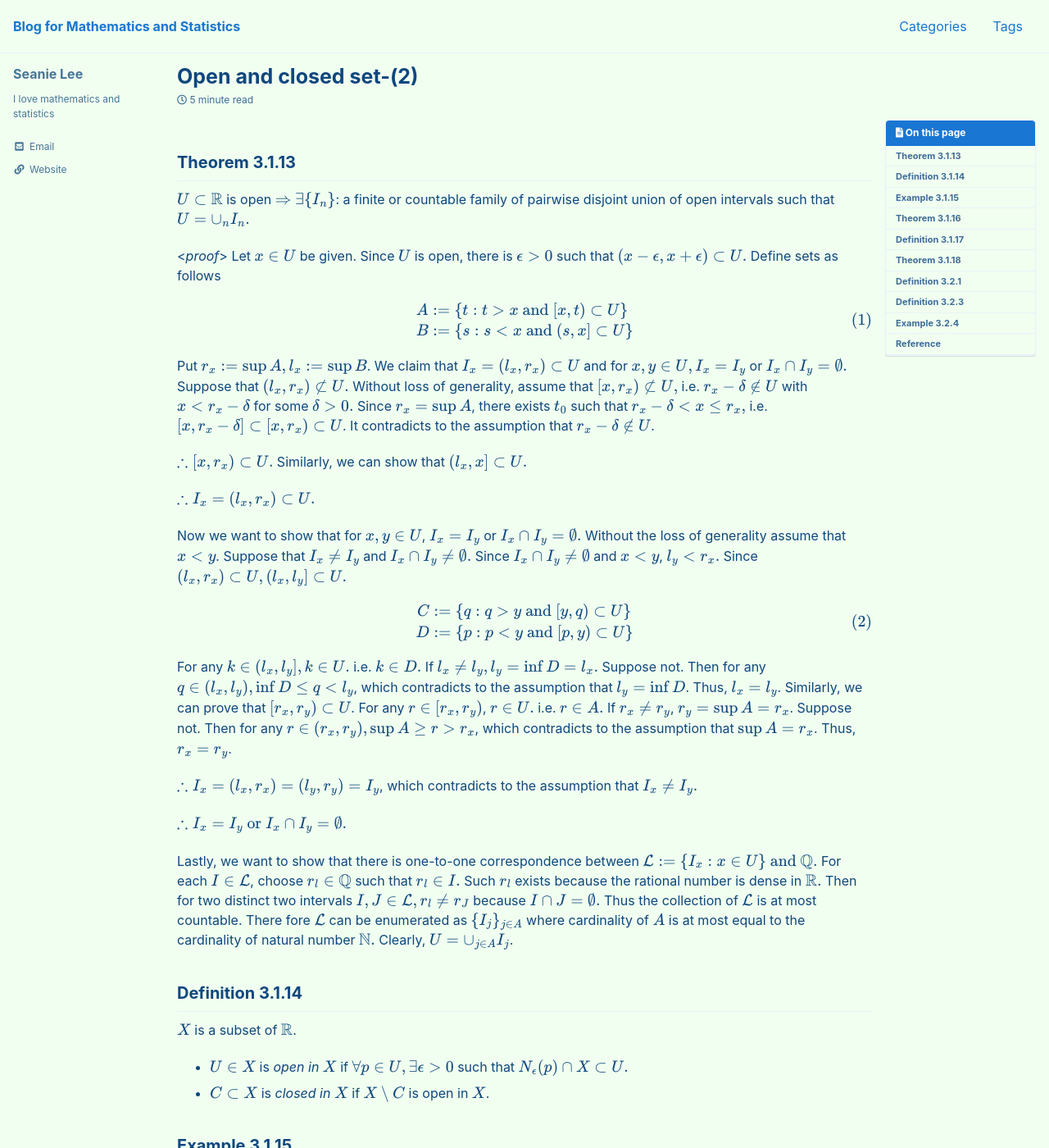
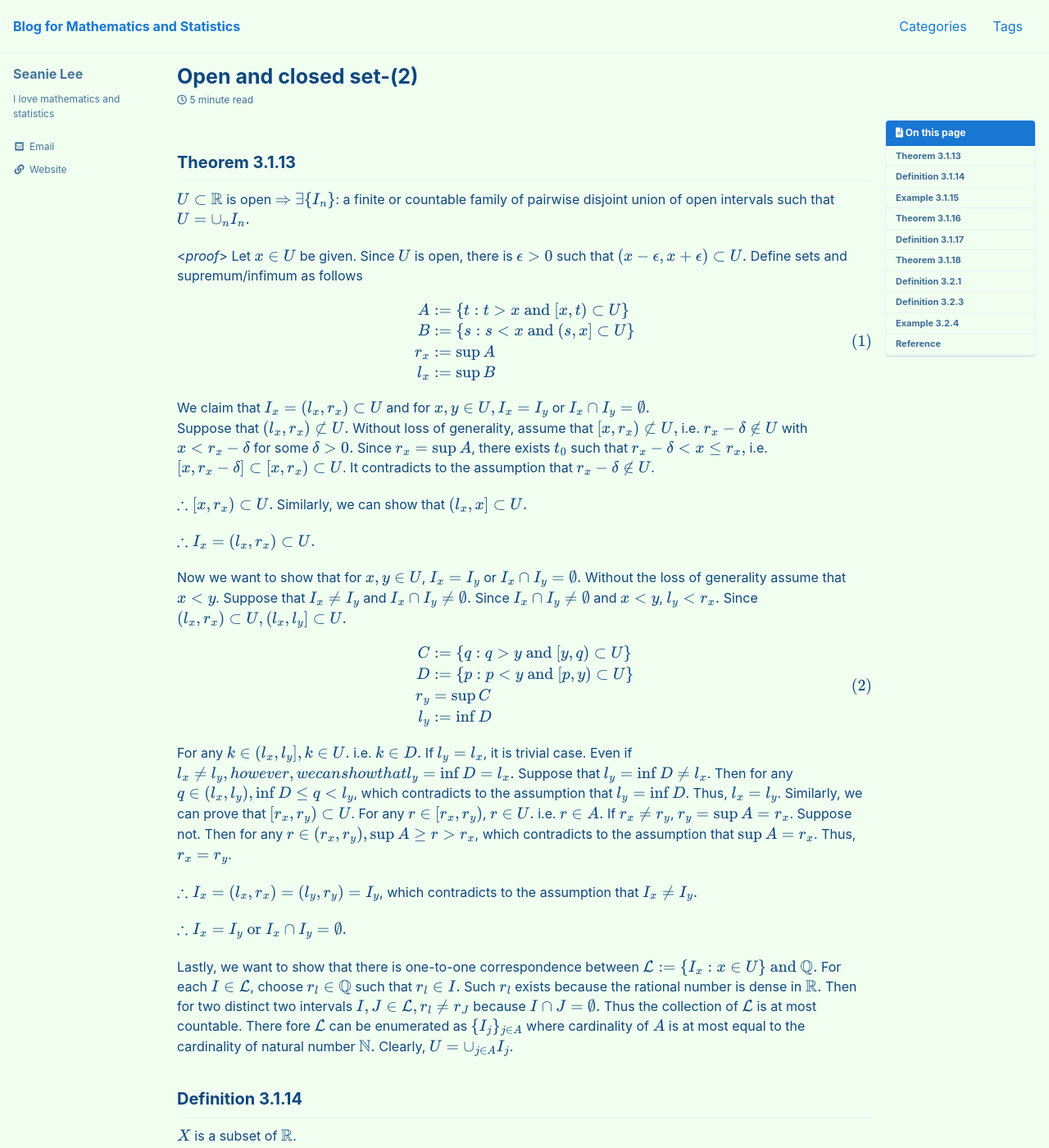
Before and after one commit to seanie12/blog, a Jekyll site: the page built from _posts/2021-01-17-open-close-2.md, in a window 1280 px wide and 1400 px high. Shown: the whole window at 82% size. Built offline with Jekyll 4.4.1, drawn with Linux system fonts in a browser that asks for light colours; cached includes are drawn as plain includes; formulas are drawn with MathJax 3.

Commit message:
Update 2021-01-17-open-close-2.md

```diff
--- a/_posts/2021-01-17-open-close-2.md
+++ b/_posts/2021-01-17-open-close-2.md
@@ -23,17 +23,19 @@ comments : true
 $U \subset \mathbb{R}$ is open $\Rightarrow$ $$\exists \{I_n\}$$: a finite or countable family of pairwise disjoint union of open intervals such that $U=\cup_n I_n.$
 
 <*proof*>
-Let $x \in U$ be given. Since $U$ is open, there is $\epsilon >0$ such that $(x-\epsilon, x+\epsilon) \subset U.$ Define sets as follows
+Let $x \in U$ be given. Since $U$ is open, there is $\epsilon >0$ such that $(x-\epsilon, x+\epsilon) \subset U.$ Define sets and supremum/infimum as follows
 
 $$
 \begin{align}
 \begin{split}
 A &:= \{t: t>x \text{ and } [x,t) \subset U\} \\
 B &:=\{s: s<x \text{ and } (s,x] \subset U\} \\
+r_x &:= \sup A\\
+l_x &:= \sup B
 \end{split}
 \end{align}$$
 
-Put $r_x := \sup A, l_x := \sup B$. We claim that $I_x= (l_x, r_x)\subset U$ and for $x,y \in U, I_x = I_y$ or $I_x \cap I_y =\emptyset.$ <br />
+We claim that $I_x= (l_x, r_x)\subset U$ and for $x,y \in U, I_x = I_y$ or $I_x \cap I_y =\emptyset.$ <br />
 Suppose that $(l_x, r_x) \not\subset U.$ Without loss of generality, assume that $[x, r_x) \not\subset U,$ i.e. $r_x - \delta \not\in U$ with $x<r_x-\delta$ for some $\delta>0.$ Since $r_x = \sup A$, there exists $t_0$ such that $r_x-\delta < x \leq r_x,$ i.e. $[x, r_x-\delta] \subset [x, r_x) \subset U$. It contradicts to the assumption that $r_x -\delta \not\in U$.
 
 $\therefore [x, r_x) \subset U.$
@@ -48,11 +50,13 @@ $$
 \begin{split}
 C &:=\{q: q>y \text{ and } [y,q)\subset U \}\\
 D &:= \{p: p<y \text{ and } [p,y) \subset U \}\\
+r_y &= \sup C \\
+l_y &:= \inf D
 \end{split}
 \end{align}
 $$
 
-For any $k\in (l_x, l_y], k\in U.$ i.e. $k\in D.$ If $l_x\neq l_y, l_y = \inf D = l_x.$ Suppose not. Then for any $q \in (l_x, l_y), \inf D \leq q < l_y$, which contradicts to the assumption that $l_y = \inf D$. Thus, $l_x = l_y$.
+For any $k\in (l_x, l_y], k\in U.$ i.e. $k\in D.$ If $l_y = l_x$, it is trivial case. Even if $l_x\neq l_y, however, we can show that l_y = \inf D = l_x.$ Suppose that $l_y = \inf D \neq l_x$. Then for any $q \in (l_x, l_y), \inf D \leq q < l_y$, which contradicts to the assumption that $l_y = \inf D$. Thus, $l_x = l_y$.
 Similarly, we can prove that $[r_x, r_y) \subset U$. For any $r \in [r_x, r_y)$, $r \in U.$ i.e. $r\in A.$ If $r_x \neq r_y$, $r_y = \sup A = r_x$. Suppose not. Then for any $r \in (r_x, r_y), \sup A \geq r > r_x$, which contradicts to the assumption that $\sup A = r_x$. Thus, $r_x=r_y$.
 
 $\therefore I_x = (l_x, r_x) = (l_y, r_y) =I_y$, which contradicts to the assumption that $I_x \neq I_y.$
```
